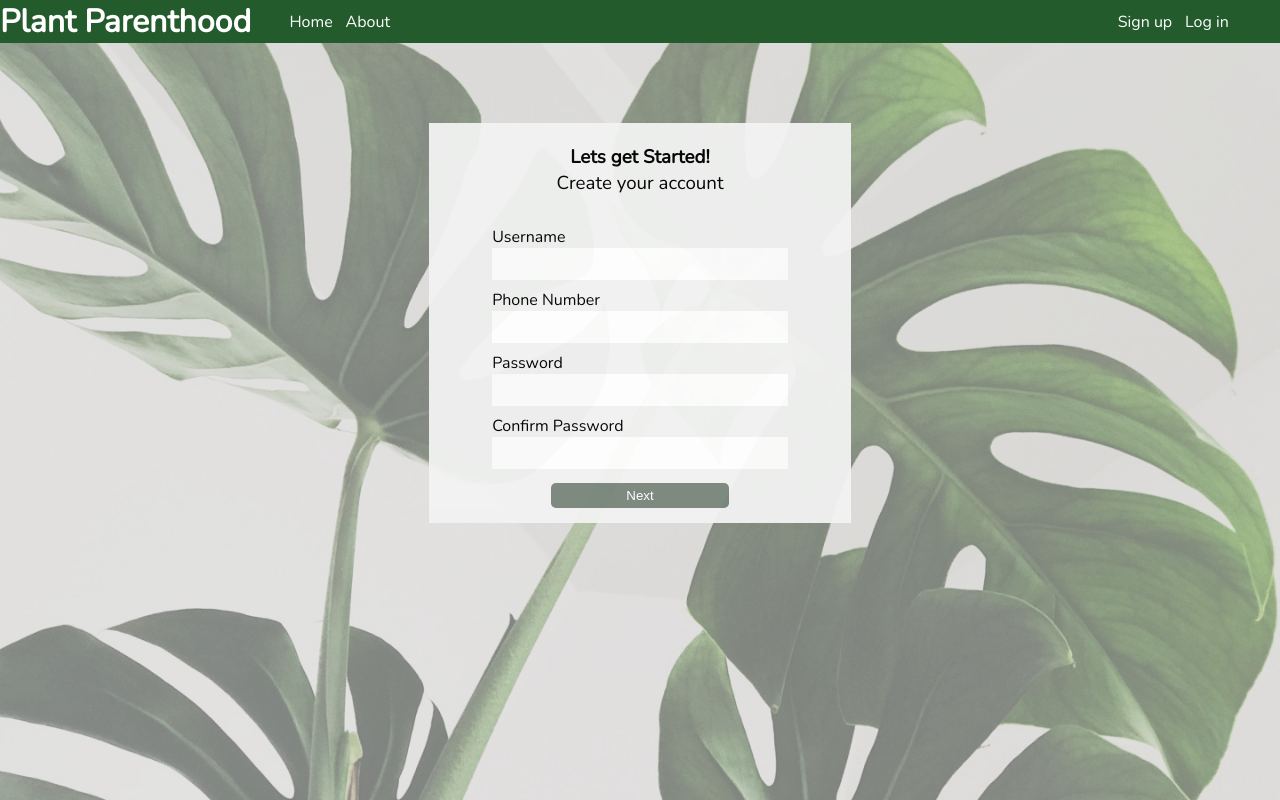
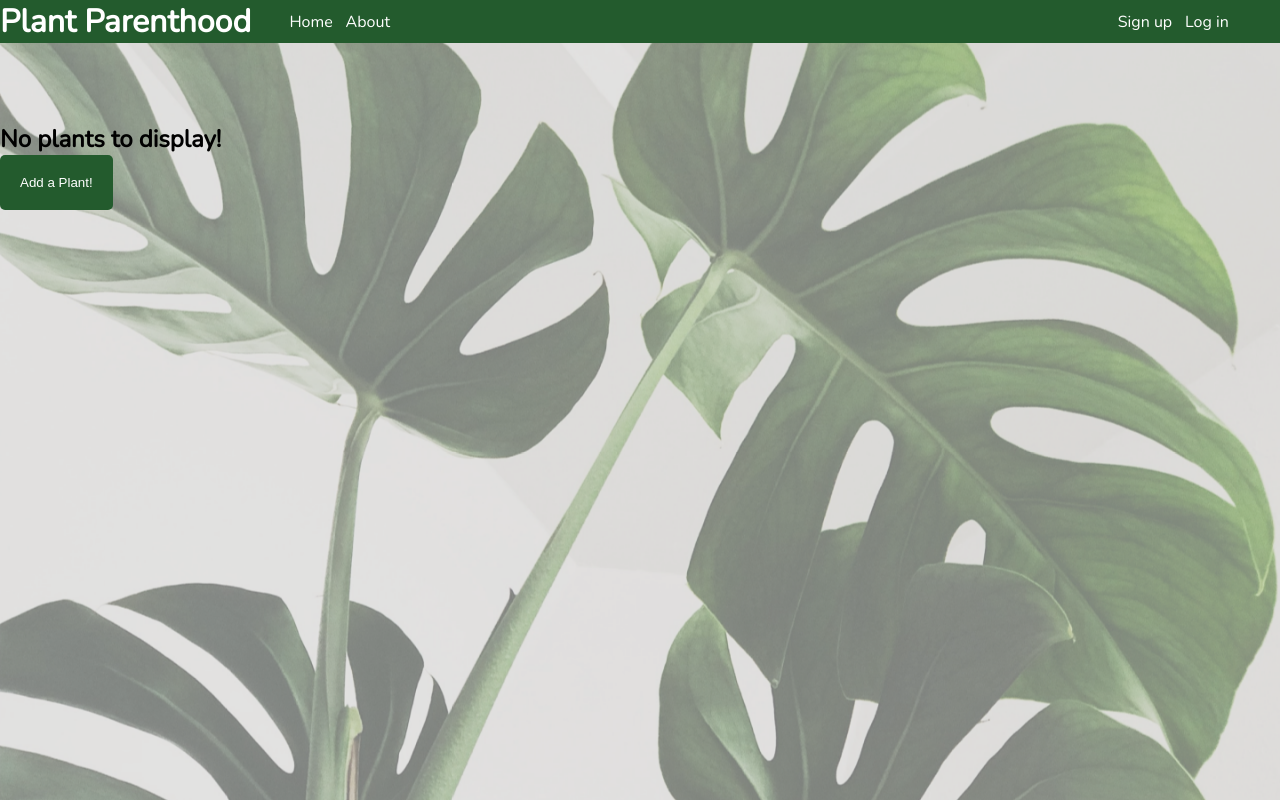
Before and after one commit to Build-Weeks-Water-My-Plants-2/front-end, a React (Create React App) app in the folder plant-parenthood/: page /plants/1 in a window 1280 px wide. Built offline with nearby package versions, Linux system fonts and the light colour scheme.

Commit message:
working on state

```diff
--- a/plant-parenthood/src/App.css
+++ b/plant-parenthood/src/App.css
@@ -10,10 +10,8 @@
 }
 
 .App {
-  background-image: url('./assets/bg-leaf.png');
+  background: url('./assets/bg-leaf.png') no-repeat center center fixed;
   min-height: 100vh;
   max-height: 100%;
-  width: 100vw;
-  background-repeat: no-repeat;
   background-size: cover;
 }
--- a/plant-parenthood/src/App.js
+++ b/plant-parenthood/src/App.js
@@ -5,9 +5,11 @@ import Nav from './components/Nav';
 import Signup from './components/Signup';
 import Login from './components/Login';
 import AddPlant from './components/AddPlant';
+import Plants from './components/Plants';
 
 function App() {
   const [currentUser, setCurrentUser] = useState()
+  const [plants, setPlants] = useState([]);
 
   return (
     <div className="App">
@@ -15,10 +17,13 @@ function App() {
       <Switch>
 
         <Route path='/login' >
-          <Login setCurrentUser={setCurrentUser} />
+          <Login setCurrentUser={setCurrentUser} currentUser={currentUser} setPlants={setPlants} />
+        </Route>
+        <Route path='/plants/:user' >
+          <Plants currentUser={currentUser} plants={plants} setPlants={setPlants} />
         </Route>
         <Route path='/addplant'>
-          <AddPlant currentUser={currentUser} />
+          <AddPlant currentUser={currentUser} setPlants={setPlants} />
         </Route>
         <Route path='/' >
           <Signup setCurrentUser={setCurrentUser} />
--- a/plant-parenthood/src/components/AddPlant.js
+++ b/plant-parenthood/src/components/AddPlant.js
@@ -4,6 +4,7 @@ import flower from '../assets/ls4OK8rINvc.png';
 import succulent from '../assets/tcgMBsW4zlU.png';
 import * as yup from 'yup';
 import {Container, ImgContainer, Active, Error, Input, Form, Label, Button, Title, LightTitle} from '../styles/forms';
+import axios from 'axios';
 
 const formSchema = yup.object().shape({
   species: yup.string(),
@@ -17,7 +18,9 @@ const AddPlant = props => {
     species: '',
     nickname: '',
     maintenance: '',
-    avatar_url: ''
+    avatar_url: '',
+    happiness: false,
+    user_id: props.currentUser.data.token,
   })
 
   const [buttonDisabled, setButtonDisabled] = useState(true)
@@ -26,7 +29,7 @@ const AddPlant = props => {
     species: '',
     nickname: '',
     maintenance: '',
-    avatar_url: ''
+    avatar_url: '',
   })
 
   useEffect(() => {
@@ -61,7 +64,22 @@ const AddPlant = props => {
   }
 
   const handleSubmit = e => {
-    e.preventDefault()
+    e.preventDefault();
+    axios.post('https://stark-sierra-74070.herokuapp.com/plants/', newPlant, {
+      headers: {
+        'Authorization': props.currentUser.data.token,
+      }
+    }).then(res => {
+      console.log(res);
+      axios.get('https://stark-sierra-74070.herokuapp.com/plants', {
+        headers: {
+          authorization: props.currentUser.data.token
+        }
+      }).then(res => {
+        props.setPlants(res.data)
+
+      })
+    })
   }
 
   return (
--- a/plant-parenthood/src/components/Login.js
+++ b/plant-parenthood/src/components/Login.js
@@ -59,10 +59,15 @@ const Login = props => {
     e.preventDefault()
 
     axios.post('https://stark-sierra-74070.herokuapp.com/auth/login', login).then(res => {
-      console.log(res)
       props.setCurrentUser(res)
-    }).then((res) => {
-      history.push(``)
+      axios.get('https://stark-sierra-74070.herokuapp.com/plants', {
+        headers: {
+          authorization: props.currentUser.data.token
+        }
+      }).then(res => {
+        props.setPlants(res.data)
+        history.push(`plants/${login.username}`)
+      })
     })
     .catch(err => {
       console.log(err)
--- /dev/null
+++ b/plant-parenthood/src/components/Plants.js
@@ -0,0 +1,33 @@
+import React from 'react';
+import {Link} from 'react-router-dom';
+import AddPlant from './AddPlant';
+import {Cta, List} from '../styles/styles'
+
+const Plants = props => {
+
+
+  console.log(props.currentUser);
+
+  if(props.plants.length > 0) {
+    return (
+      <List>
+        {props.plants.map(plant => (
+            <div>
+              <img src={plant.avatar_url} alt='plants avatar'/>
+              <p>{plant.nickname}</p>
+            </div>
+        ))}
+        <AddPlant currentUser={props.currentUser} plants={props.plants} setPlants={props.setPlants} />
+      </List>
+    )
+  }else {
+    return (
+      <div>
+        <h2>No plants to display!</h2>
+        <Link to='/addplant'><Cta>Add a Plant!</Cta></Link>
+      </div>
+    )
+  }
+}
+
+export default Plants;
--- a/plant-parenthood/src/components/Signup.js
+++ b/plant-parenthood/src/components/Signup.js
@@ -76,6 +76,7 @@ const Signup = props => {
       axios.post(' https://stark-sierra-74070.herokuapp.com/auth/register', newUser).then(res => {
         axios.post('https://stark-sierra-74070.herokuapp.com/auth/login', newUser).then(res => {
           console.log(res)
+          props.setCurrentUser(res)
           history.push('/addplant')
         })
       })
--- a/plant-parenthood/src/styles/styles.js
+++ b/plant-parenthood/src/styles/styles.js
@@ -16,3 +16,16 @@ export const RightNav = styled.nav`
 export const LeftNav = styled.nav`
   margin-left: 3vw;
 `
+export const Cta = styled.button`
+  border: none;
+  color: #fff;
+  background: #235B2D;
+  padding: 20px;
+  border-radius: 5px;
+`
+
+export const List = styled.div`
+  width: 50vw;
+  display: flex;
+  flex-flow: column wrap;
+`
```
Also changed, not shown: 1 other file (tests, documents, lock files or other folders).
